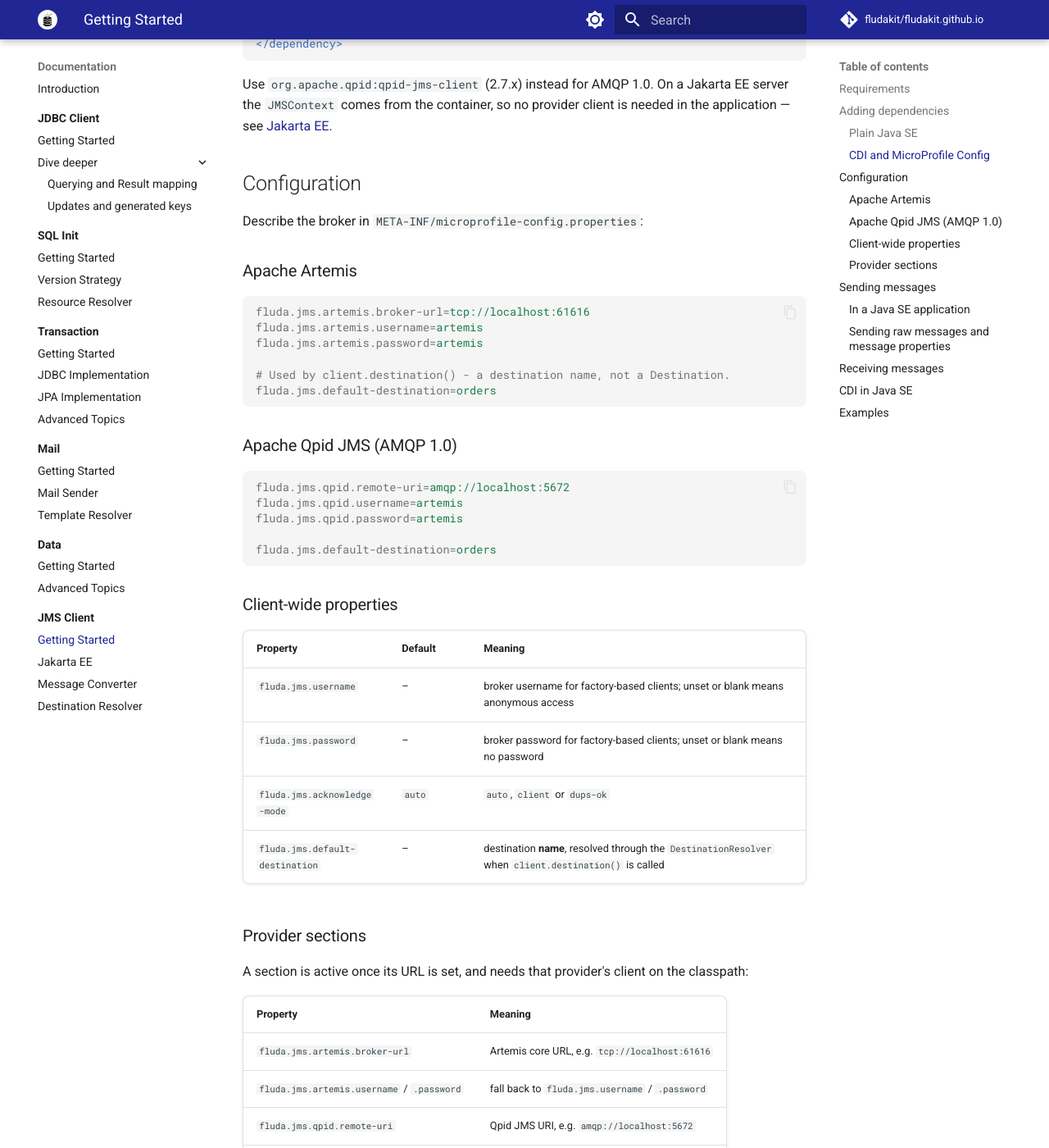
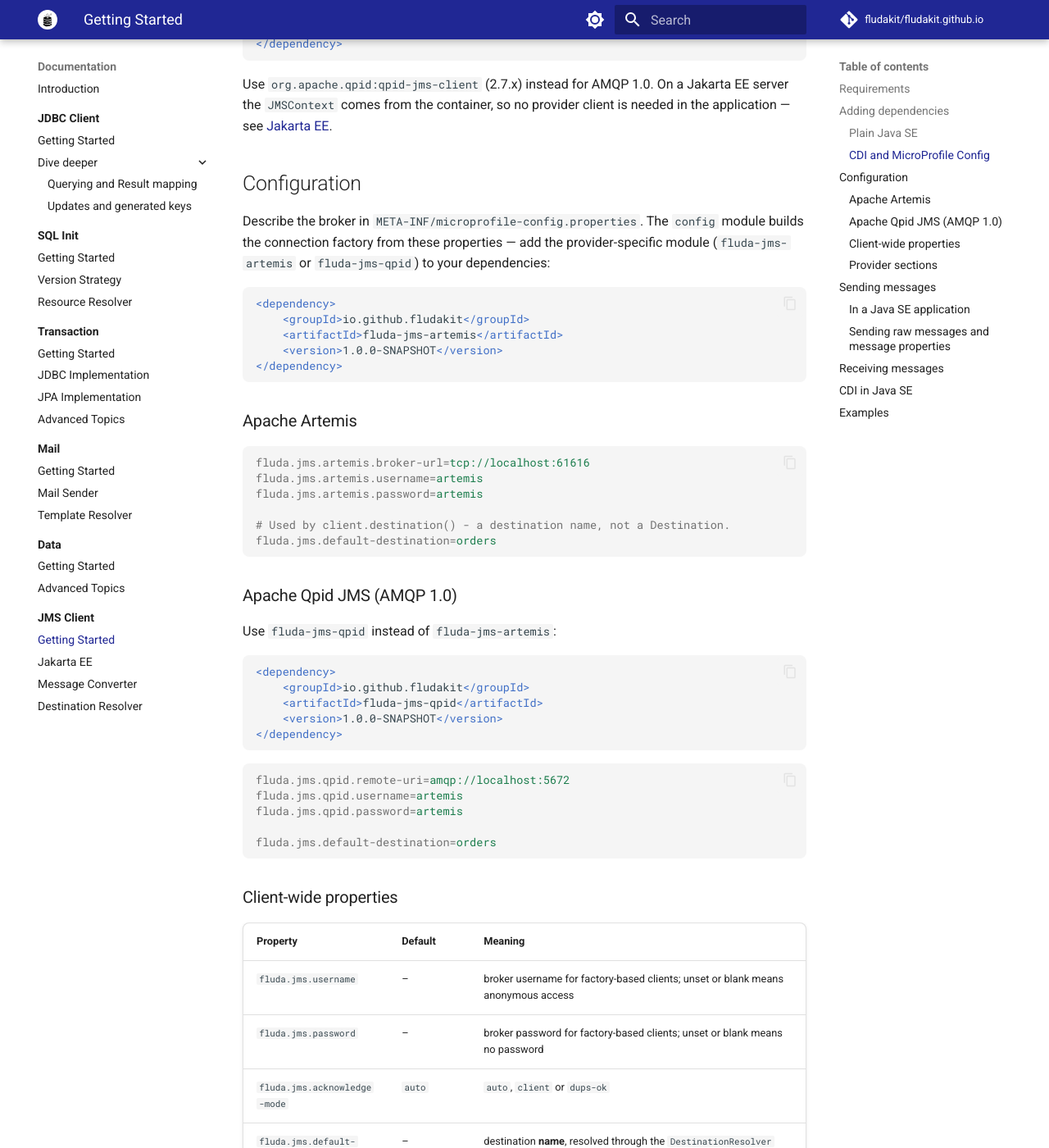
Before and after one commit to fludakit/fludakit.github.io, an MkDocs documentation site: the page built from docs/documentation/jms-client/getting-started.md, in a window 1280 px wide and 1400 px high, scrolled down 1510 px. Shown: the whole window at 82% size. Built offline with MkDocs 1.6.1 and Material for MkDocs 9.7.7, drawn with Linux system fonts in a browser that asks for light colours; comment, search, counter and statistics services are not loaded.

Commit message:
docs(jms-client): mention provider modules in Configuration section
Add fluda-jms-artemis/fluda-jms-qpid dependency examples to clarify
that the config module needs the provider-specific module to build
connection factories.

````diff
--- a/docs/documentation/jms-client/getting-started.md
+++ b/docs/documentation/jms-client/getting-started.md
@@ -56,7 +56,15 @@
 
 ## Configuration
 
-Describe the broker in `META-INF/microprofile-config.properties`:
+Describe the broker in `META-INF/microprofile-config.properties`. The `config` module builds the connection factory from these properties — add the provider-specific module (`fluda-jms-artemis` or `fluda-jms-qpid`) to your dependencies:
+
+```xml
+<dependency>
+    <groupId>io.github.fludakit</groupId>
+    <artifactId>fluda-jms-artemis</artifactId>
+    <version>1.0.0-SNAPSHOT</version>
+</dependency>
+```
 
 ### Apache Artemis
 
@@ -70,6 +78,16 @@
 ```
 
 ### Apache Qpid JMS (AMQP 1.0)
+
+Use `fluda-jms-qpid` instead of `fluda-jms-artemis`:
+
+```xml
+<dependency>
+    <groupId>io.github.fludakit</groupId>
+    <artifactId>fluda-jms-qpid</artifactId>
+    <version>1.0.0-SNAPSHOT</version>
+</dependency>
+```
 
 ```properties
 fluda.jms.qpid.remote-uri=amqp://localhost:5672
````
